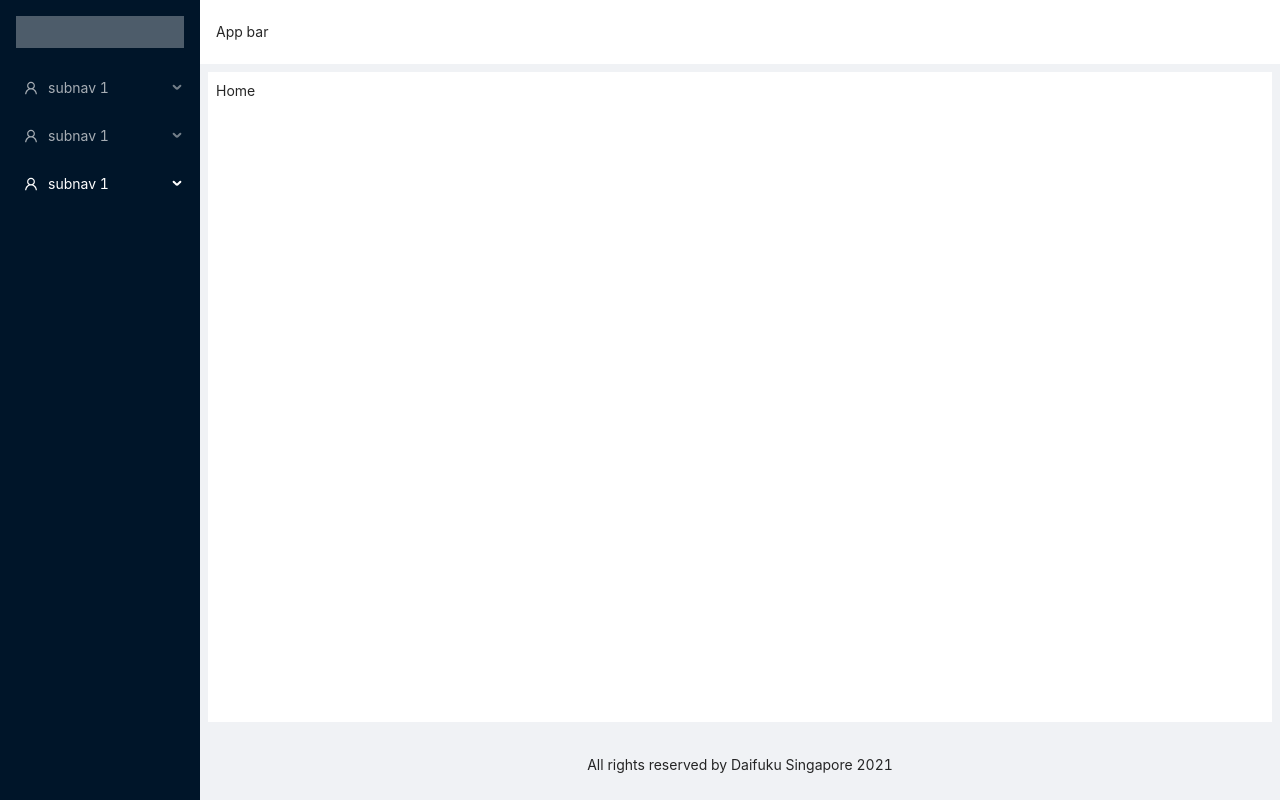
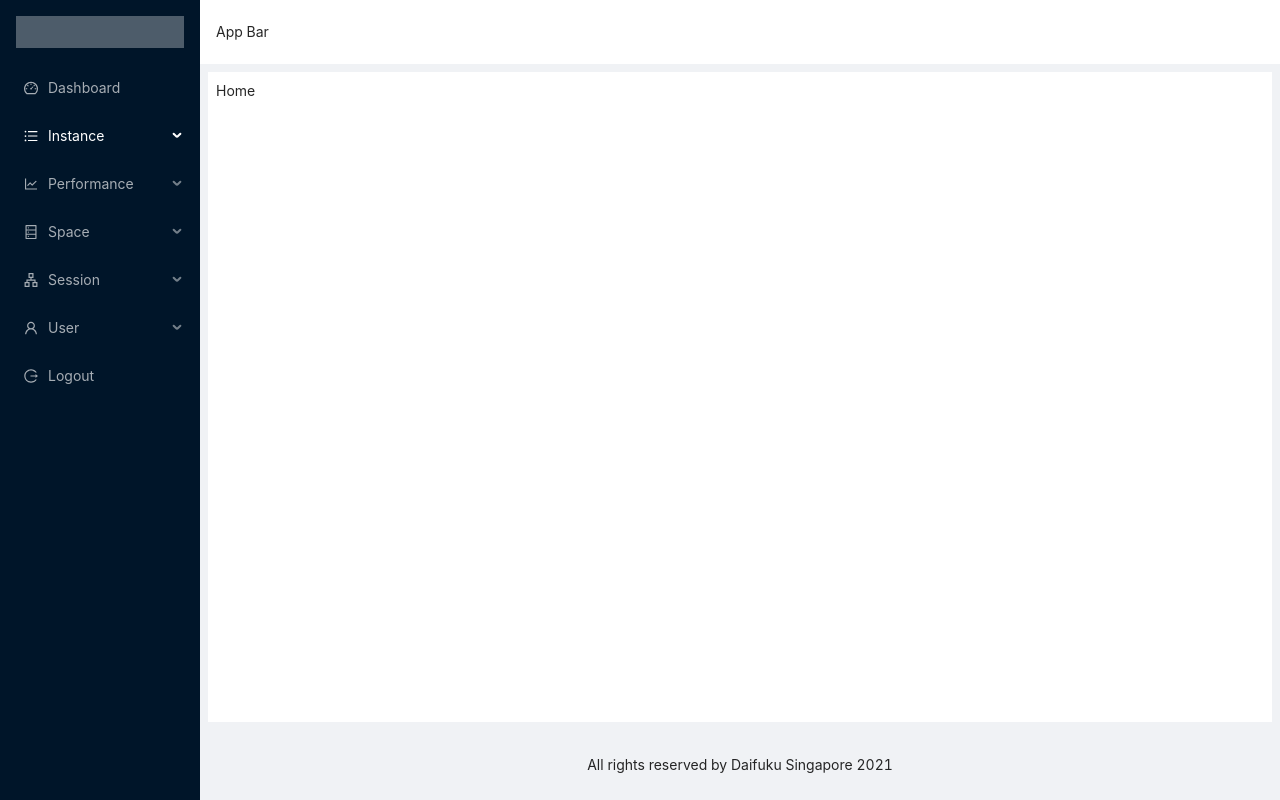
Before and after one commit to xueyublue/oms-next, a Next.js app: page / in a window 1280 px wide. Built offline with nearby package versions, Linux system fonts and the light colour scheme.

Commit message:
added all menus

```diff
--- a/components/NavBar.js
+++ b/components/NavBar.js
@@ -3,8 +3,22 @@ import "antd/dist/antd.css";
 import { Layout, Menu } from "antd";
 import {
   UserOutlined,
-  VideoCameraOutlined,
-  UploadOutlined,
+  PieChartOutlined,
+  UnorderedListOutlined,
+  ColumnHeightOutlined,
+  ProjectOutlined,
+  OneToOneOutlined,
+  LineChartOutlined,
+  DatabaseOutlined,
+  IdcardOutlined,
+  TeamOutlined,
+  ApartmentOutlined,
+  SolutionOutlined,
+  DashboardOutlined,
+  LogoutOutlined,
+  OrderedListOutlined,
+  MacCommandFilled,
+  TableOutlined,
 } from "@ant-design/icons";
 
 import { useState } from "react";
@@ -16,47 +30,81 @@ const NavBar = () => {
   const [collapsed, setCollapsed] = useState(false);
 
   return (
-    <Sider trigger={null} collapsible collapsed={collapsed} style={{
-      overflow: 'auto',
-      height: '100vh',
-      position: 'fixed',
+    <Sider
+      trigger={null}
+      collapsible
+      collapsed={collapsed}
+      style={{
+        overflow: "auto",
+        height: "100vh",
+        position: "fixed",
         left: 0,
-    }}>
+      }}
+    >
       <div className="logo" />
-      <Menu theme="dark" mode="inline" defaultSelectedKeys={["1"]}>
-      <SubMenu key="sub1" icon={<UserOutlined />} title="subnav 1">
-      <Menu.Item key="1" icon={<UserOutlined />}>
-          nav 1
+      <Menu theme="dark" mode="inline" defaultSelectedKeys={["instance-details"]}>
+        <Menu.Item key="dashboard" icon={<DashboardOutlined />}>
+          Dashboard
         </Menu.Item>
-        <Menu.Item key="2" icon={<VideoCameraOutlined />}>
-          nav 2
+        <SubMenu key="instance" icon={<UnorderedListOutlined />} title="Instance">
+          <Menu.Item key="instance-details" icon={<UnorderedListOutlined />}>
+            Details
           </Menu.Item>
-        <Menu.Item key="3" icon={<UploadOutlined />}>
-          nav 3
+          <Menu.Item key="instance-sga" icon={<PieChartOutlined />}>
+            SGA
+          </Menu.Item>
+          <Menu.Item key="instance-banners" icon={<OneToOneOutlined />}>
+            Banners
+          </Menu.Item>
+          <Menu.Item key="instance-resource-limit" icon={<ColumnHeightOutlined />}>
+            Resource Limit
+          </Menu.Item>
+          <Menu.Item key="instance-oracle-param" icon={<ProjectOutlined />}>
+            Parameters
           </Menu.Item>
         </SubMenu>
-         <SubMenu key="sub2" icon={<UserOutlined />} title="subnav 1">
-      <Menu.Item key="1" icon={<UserOutlined />}>
-          nav 1
+        <SubMenu key="performance" icon={<LineChartOutlined />} title="Performance">
+          <Menu.Item key="performance" icon={<LineChartOutlined />}></Menu.Item>
+        </SubMenu>
+        <SubMenu key="space" icon={<DatabaseOutlined />} title="Space">
+          <Menu.Item key="space-tablespace" icon={<MacCommandFilled />}>
+            Tablespace
           </Menu.Item>
-        <Menu.Item key="2" icon={<VideoCameraOutlined />}>
-          nav 2
+          <Menu.Item key="space-top-tables" icon={<OrderedListOutlined />}>
+            Top Tables
           </Menu.Item>
-        <Menu.Item key="3" icon={<UploadOutlined />}>
-          nav 3
+          <Menu.Item key="space-top-indexes" icon={<OrderedListOutlined />}>
+            Top Indexes
+          </Menu.Item>
+          <Menu.Item key="space-table-records" icon={<TableOutlined />}>
+            Table Records
           </Menu.Item>
         </SubMenu>
-         <SubMenu key="sub3" icon={<UserOutlined />} title="subnav 1">
-      <Menu.Item key="1" icon={<UserOutlined />}>
-          nav 1
-        </Menu.Item>
-        <Menu.Item key="2" icon={<VideoCameraOutlined />}>
-          nav 2
-        </Menu.Item>
-        <Menu.Item key="3" icon={<UploadOutlined />}>
-          nav 3
+        <SubMenu key="session" icon={<ApartmentOutlined />} title="Session">
+          <Menu.Item key="session-" icon={<ApartmentOutlined />}>
+            Session
           </Menu.Item>
         </SubMenu>
+        <SubMenu key="user" icon={<UserOutlined />} title="User">
+          <Menu.Item key="user-profiles" icon={<SolutionOutlined />}>
+            Profiles
+          </Menu.Item>
+          <Menu.Item key="user-roles" icon={<TeamOutlined />}>
+            Roles
+          </Menu.Item>
+          <Menu.Item key="user-roles-priv" icon={<IdcardOutlined />}>
+            Role Privileges
+          </Menu.Item>
+          <Menu.Item key="user-users" icon={<UserOutlined />}>
+            Users
+          </Menu.Item>
+          <Menu.Item key="user-user-priv" icon={<IdcardOutlined />}>
+            User Privileges
+          </Menu.Item>
+        </SubMenu>
+        <Menu.Item key="logout" icon={<LogoutOutlined />}>
+          Logout
+        </Menu.Item>
       </Menu>
     </Sider>
   );
--- a/pages/_app.js
+++ b/pages/_app.js
@@ -9,12 +9,11 @@ const { Header, Content, Footer } = Layout;
 
 function MyApp({ Component, pageProps }) {
   return (
-    <Layout
-    >
+    <Layout>
       <NavBar />
       <Layout className="site-layout" className="site-layout" style={{ marginLeft: 200, minHeight: "100vh" }}>
         <Header className="site-layout-background" style={{ paddingLeft: 16 }}>
-          App bar
+          App Bar
         </Header>
         <Content
           className="site-layout-background"
@@ -26,7 +25,7 @@ function MyApp({ Component, pageProps }) {
         >
           <Component {...pageProps} />
         </Content>
-        <Footer style={{ textAlign: 'center' }}>All rights reserved by Daifuku Singapore 2021</Footer>
+        <Footer style={{ textAlign: "center" }}>All rights reserved by Daifuku Singapore 2021</Footer>
       </Layout>
     </Layout>
   );
```
Lines whose indentation alone changed are shown as unchanged.
